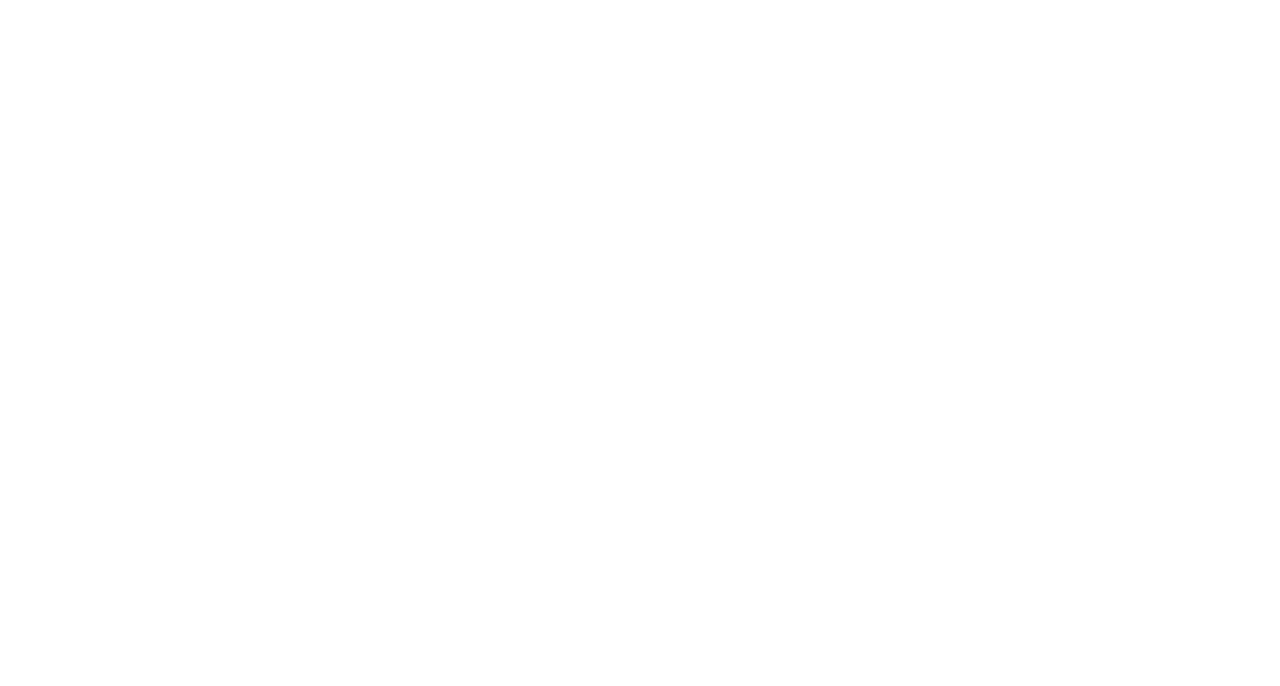
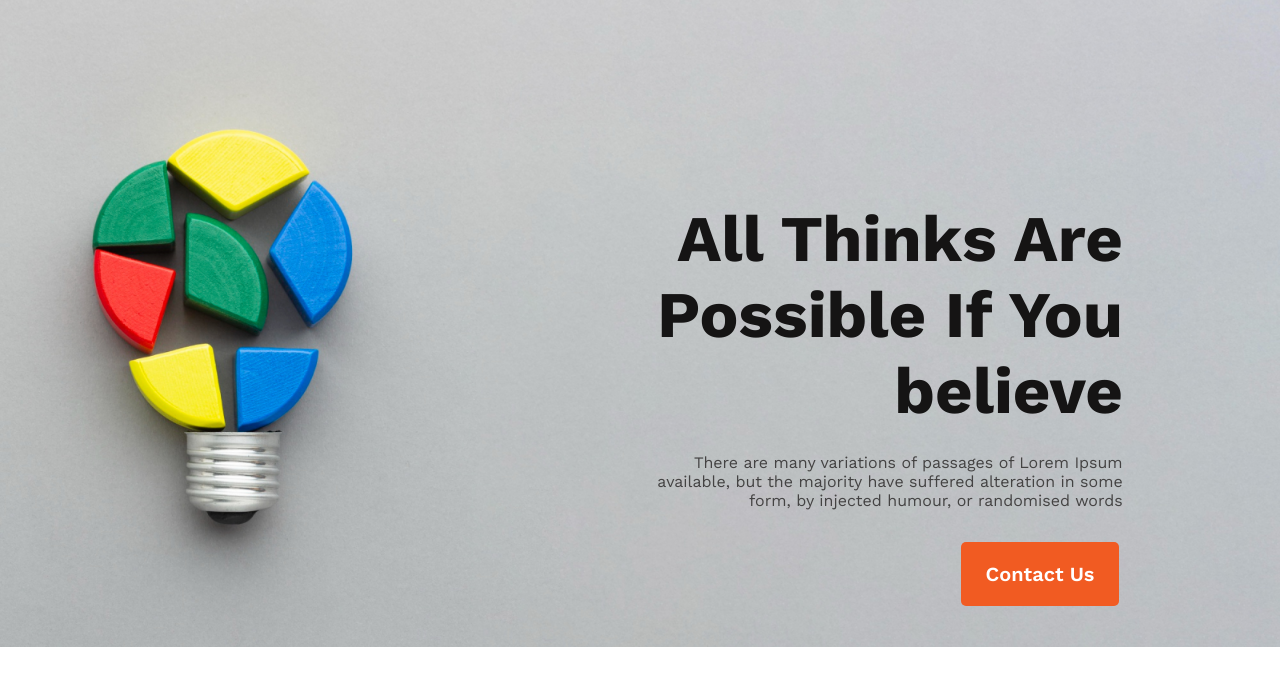
Before and after one commit to Mysha-Mazumder/new-year, a plain HTML site: page index.html in a window 1280 px wide. Drawn offline with nearby package versions, Linux system fonts and the light colour scheme.

Commit message:
added banner section

```diff
--- a/index.html
+++ b/index.html
@@ -4,9 +4,34 @@
     <meta charset="UTF-8">
     <meta name="viewport" content="width=device-width, initial-scale=1.0">
     <title>New Year New Me</title>
+    <link rel="preconnect" href="https://fonts.googleapis.com">
+<link rel="preconnect" href="https://fonts.gstatic.com" crossorigin>
+<link href="https://fonts.googleapis.com/css2?family=Work+Sans:wght@400;600;700&display=swap" rel="stylesheet">
     <link rel="stylesheet" href="./style.css">
 </head>
 <body>
+    <header>
+<!------------Banner Section-------------------------------->
+<div class="banner">
+    <img src="./images/banner/banner2.png" alt="">
+<div class="banner-description">
+    <h1 class="banner-title">
+        All Thinks Are <br> Possible If You <br> believe
+    </h1>
+    <p class="banner-desc">
+        There are many variations of passages of Lorem Ipsum <br> available, but the majority have suffered alteration in some <br> form, by injected humour, or randomised words
+    </p>
+    <button class="banner-btn">
+        Contact Us
+    </button>
+</div>
+</div>
+    </header>
+    <main>
 
+    </main>
+    <footer>
+
+    </footer>
 </body>
 </html>
--- a/style.css
+++ b/style.css
@@ -0,0 +1,45 @@
+*{
+    margin: 0;
+    padding: 0;
+    font-family: 'Work Sans', sans-serif;
+}
+header{
+    height: 100vh;
+}
+.banner-description{
+    margin-top: -450px;
+    margin-left: 500px;
+    display: flex;
+    flex-direction: column;
+    justify-content: space-between;
+    align-items: center;
+}
+.banner img{
+    width: 100%;
+}
+.banner-title{
+    color: #151414;
+text-align: right;
+font-size: 65px;
+font-weight: 700;
+}
+.banner-desc{
+    color: #444343;
+    text-align: right;
+    font-size: 16px;
+    font-weight: 400;
+    padding-top: 24px;
+    padding-bottom: 32px;
+}
+.banner-btn{
+    padding: 20px 25px;
+border-radius: 5px;
+background: #F15B22;
+color: #FFF;
+text-align: center;
+font-size: 20px;
+font-weight: 600;
+border: 0;
+margin-left: 300px;
+margin-bottom: 20px;
+}
```
